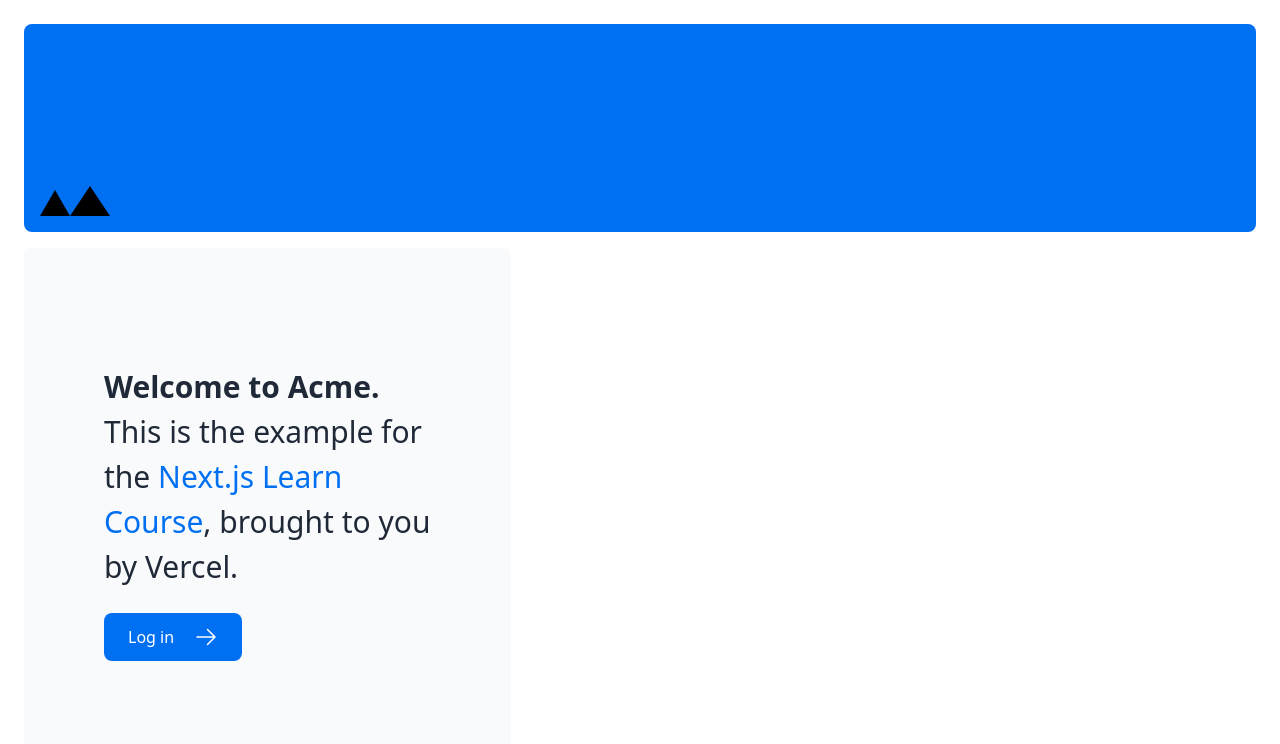
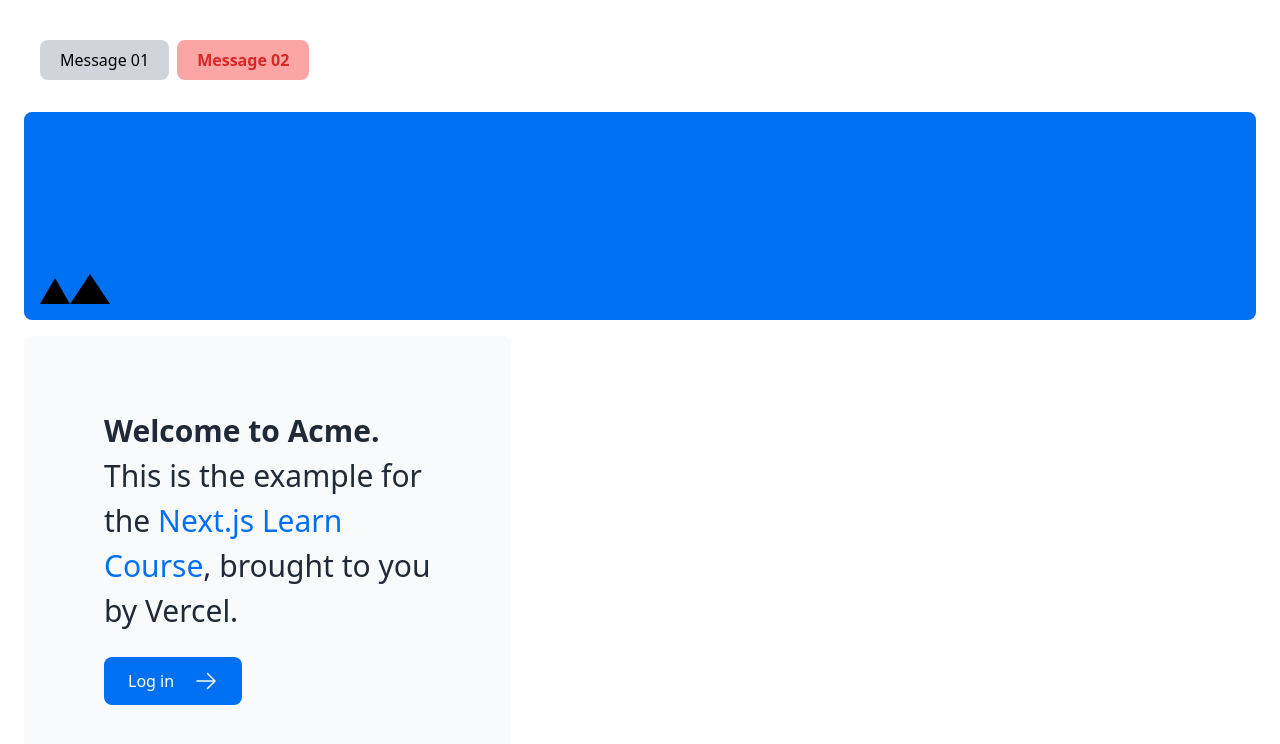
Before and after one commit to shaizCodes/nextjs-dashboard, a Next.js app: page / in a window 1280 px wide. Shown: the top 744 px of the page. Built offline with nearby package versions, Linux system fonts and the light colour scheme.

Commit message:
try clsx() for conditional styles
+ render two messages, one with condition true and other with false to see the results

```diff
--- a/app/page.tsx
+++ b/app/page.tsx
@@ -1,4 +1,5 @@
 import styles from '@/app/ui/home.module.css';
+import clsx from 'clsx';
 
 import AcmeLogo from '@/app/ui/acme-logo';
 import { ArrowRightIcon } from '@heroicons/react/24/outline';
@@ -7,6 +8,10 @@ import Link from 'next/link';
 export default function Page() {
   return (
     <main className="flex min-h-screen flex-col p-6">
+      <div className='p-4 mb-4 flex gap-2'>
+        <span className={clsx('px-5 py-2 bg-gray-300  rounded-lg', {'bg-red-300 text-red-600 font-bold': false})}>Message 01</span>
+        <span className={clsx('px-5 py-2 bg-gray-300  rounded-lg', {'bg-red-300 text-red-600 font-bold': true})}>Message 02</span>
+      </div>
       <div className="flex h-20 shrink-0 items-end rounded-lg bg-blue-500 p-4 md:h-52">
         <div className="relative w-0 h-0 border-l-[15px] border-r-[15px] border-b-[26px] border-l-transparent border-r-transparent border-b-black"></div>
         <div className={styles.shape}></div>
```
